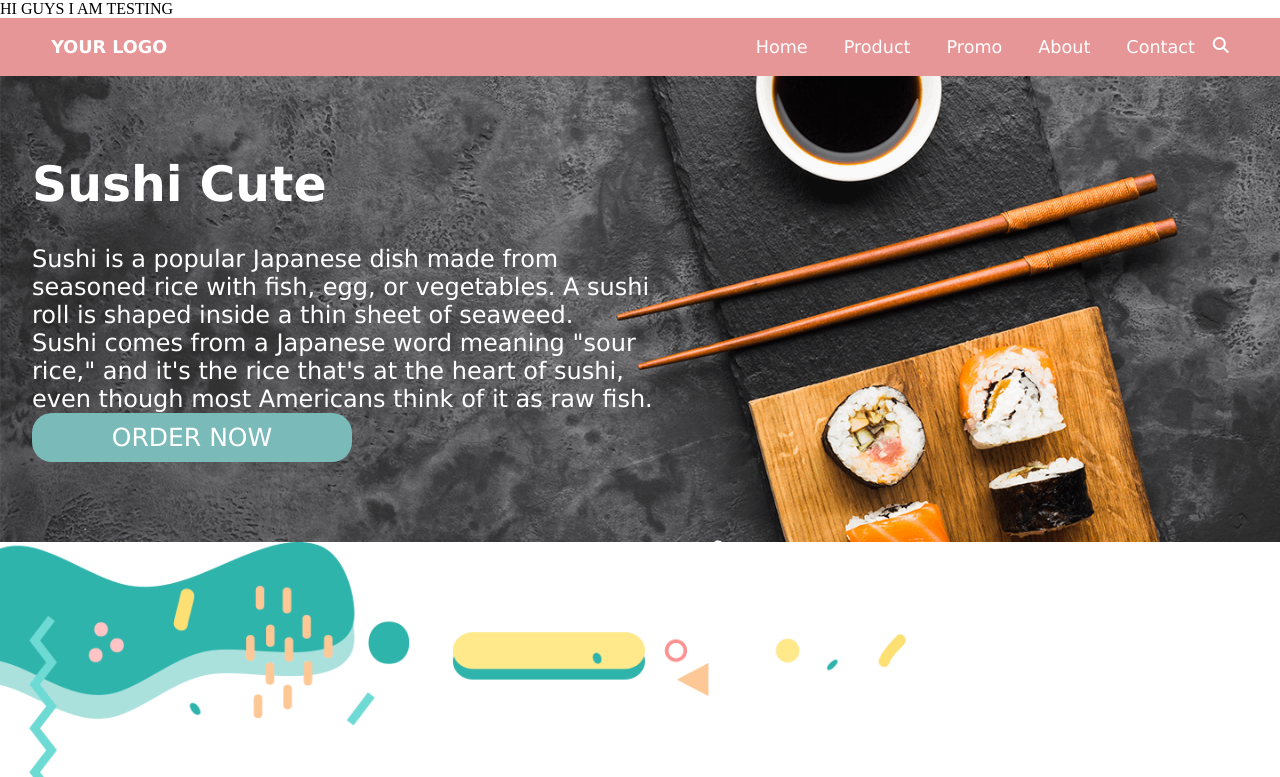
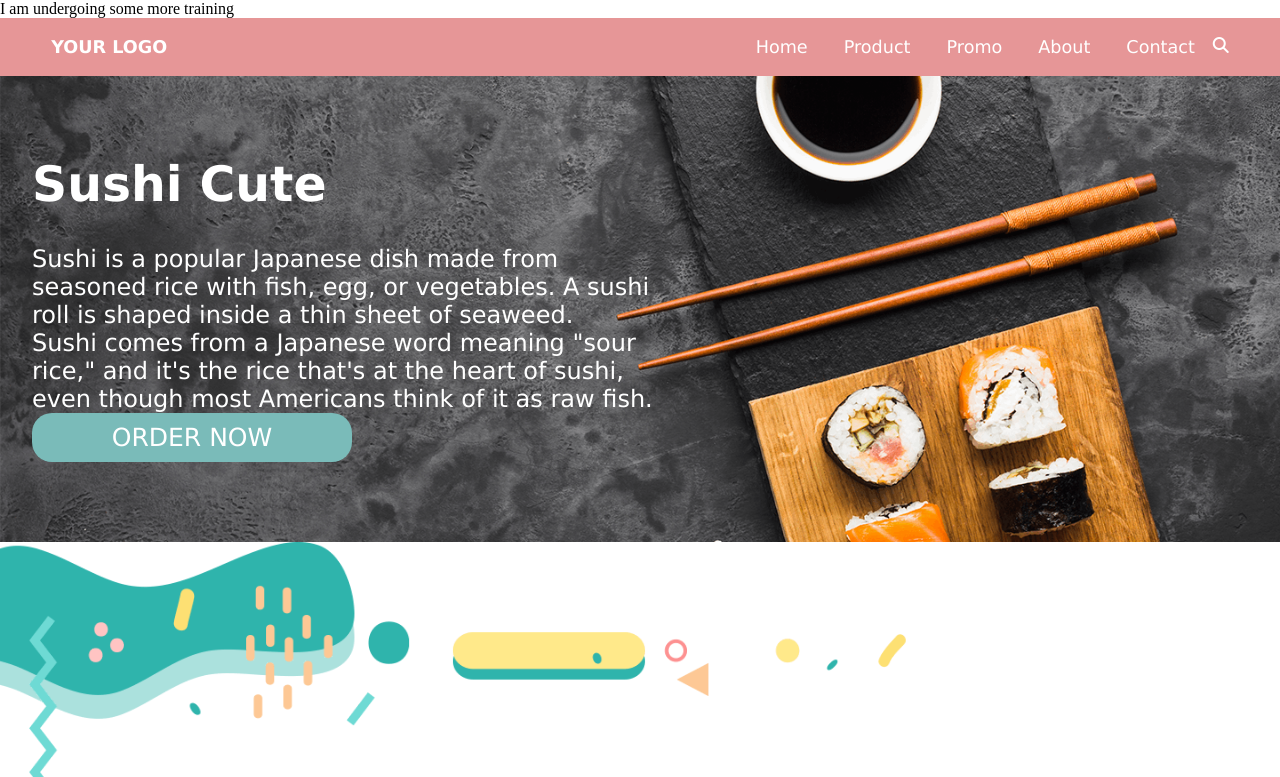
Before and after one commit to Pia-Koester/sushi-cute, a plain HTML site: page index.html in a window 1280 px wide. Shown: the top 777 px of the page. Drawn offline with Linux system fonts and the light colour scheme.

Commit message:
New header

```diff
--- a/index.html
+++ b/index.html
@@ -12,7 +12,7 @@
     <title>Sushiproject</title>
   </head>
   <body>
-    HI GUYS I AM TESTING
+    I am undergoing some more training
     <!-- navigation bar containing all the links -->
     <nav class="topnav">
       <div>
```
